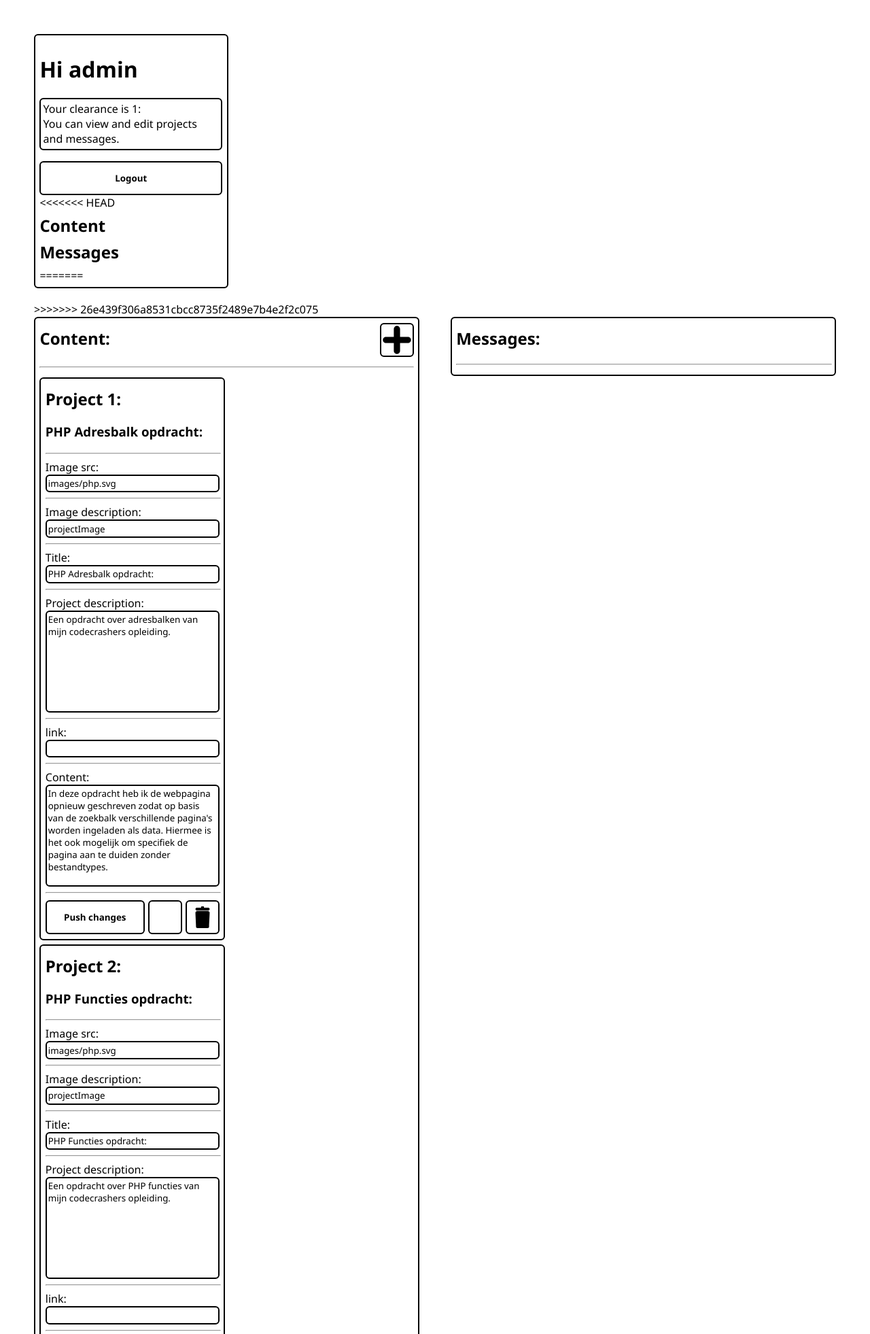
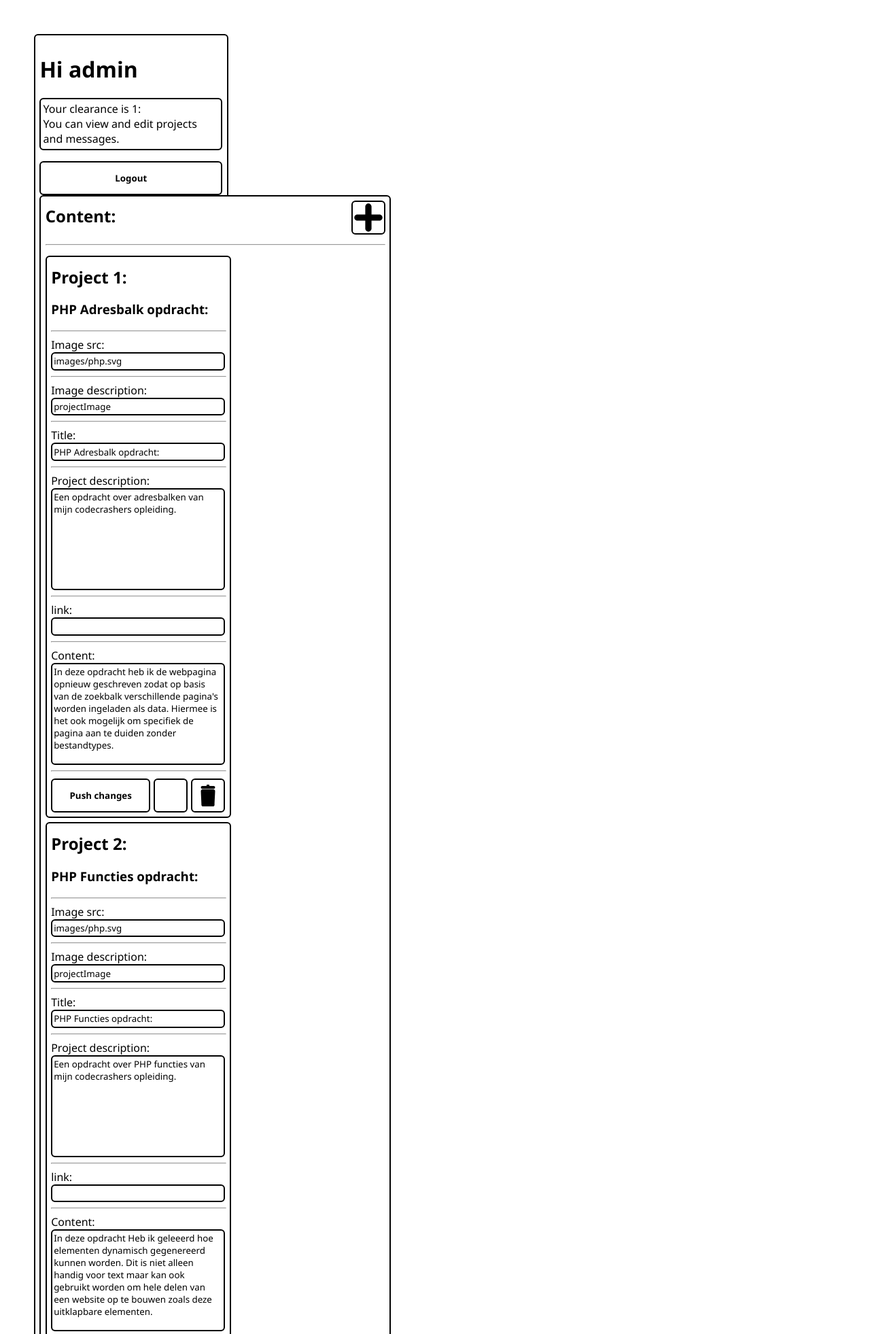
Before and after one commit to Mem8or/Portfolio-website, a PHP site: page /includes/cms.php in a window 1280 px wide. Shown: the top 1962 px of the page at 68% size. Run offline with PHP 8.4, Linux system fonts and the light colour scheme; a user stored in the database is signed in; data comes from the database, SQL or seed files in the repository; data that the repository does not hold is empty.

Commit message:
Update cms.php

```diff
--- a/includes/cms.php
+++ b/includes/cms.php
@@ -194,18 +194,6 @@ if (isset($_POST['logout'])){
         <form action="../index.php" method="POST">
             <input name="logout" id="logout" type="submit" value="Logout">
         </form>
-<<<<<<< HEAD
-
-        <div>
-            <h2>Content</h2>
-        </div>
-        <div>
-            <h2>Messages</h2>
-        </div>
-=======
-    </div>
->>>>>>> 26e439f306a8531cbcc8735f2489e7b4e2f2c075
-
 
     <div id="wrapper">
         <div id="content" class="column">
```
